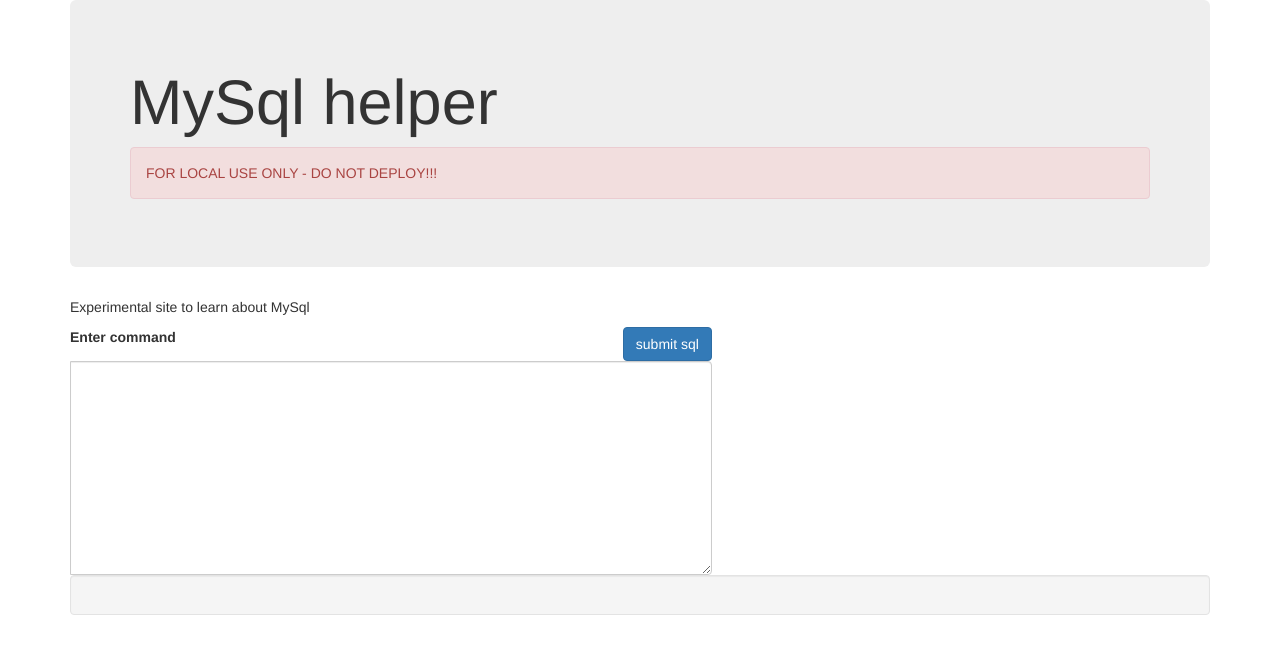
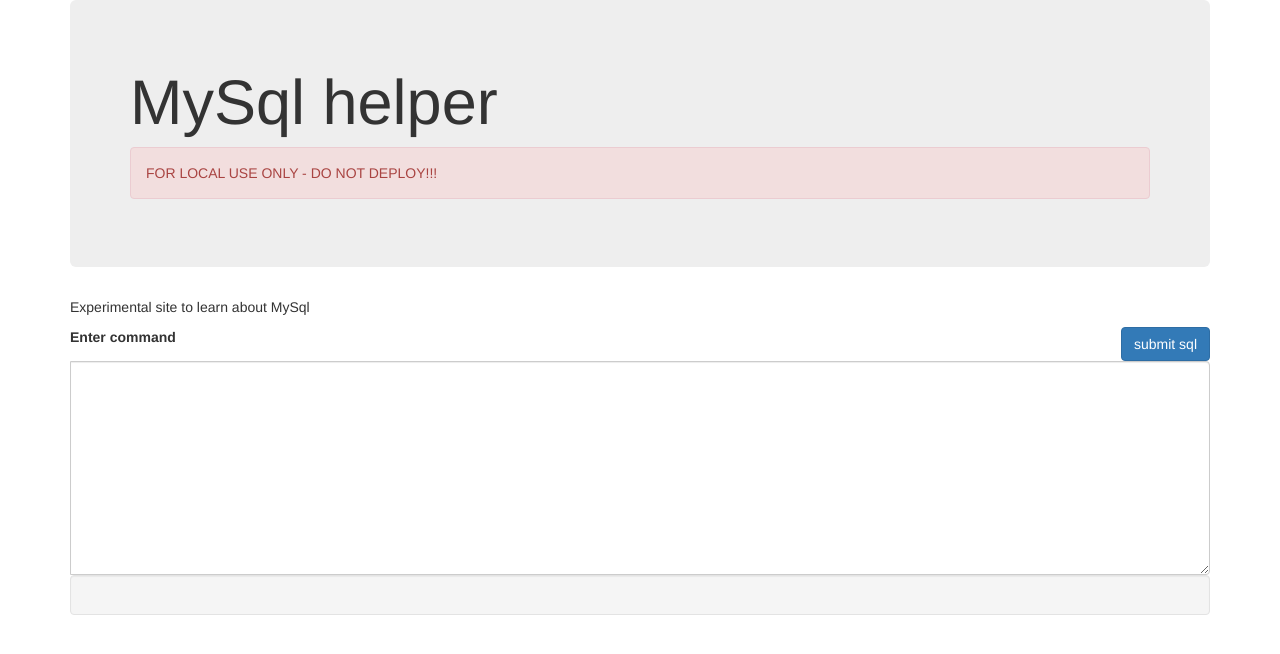
Before and after one commit to petercz1/ST-php-demo, a PHP site: page / in a window 1280 px wide. Shown: the top 654 px of the page. Run offline with PHP 8.4, Linux system fonts and the light colour scheme; some libraries are stand-ins or nearby versions.

Commit message:
Interchangeable parts won't.

```diff
--- a/css/style.css
+++ b/css/style.css
@@ -1,5 +1,9 @@
 .right{
     float: right;
+}
+
+.full_width{
+    width: 100%;
 }
 
 #input_command{
--- a/index.html
+++ b/index.html
@@ -17,7 +17,7 @@
     <div class="alert alert-danger" role="alert">FOR LOCAL USE ONLY - DO NOT DEPLOY!!!</div>
   </div>
   <p>Experimental site to learn about MySql</p>
-  <div class="input-group">
+  <div class="input-group full_width">
       <label for="input_command">Enter command</label>
       <button class="btn btn-primary right">submit sql</button>
       <textarea id="input_command" cols="50" rows="10" class="form-control"></textarea>
```
